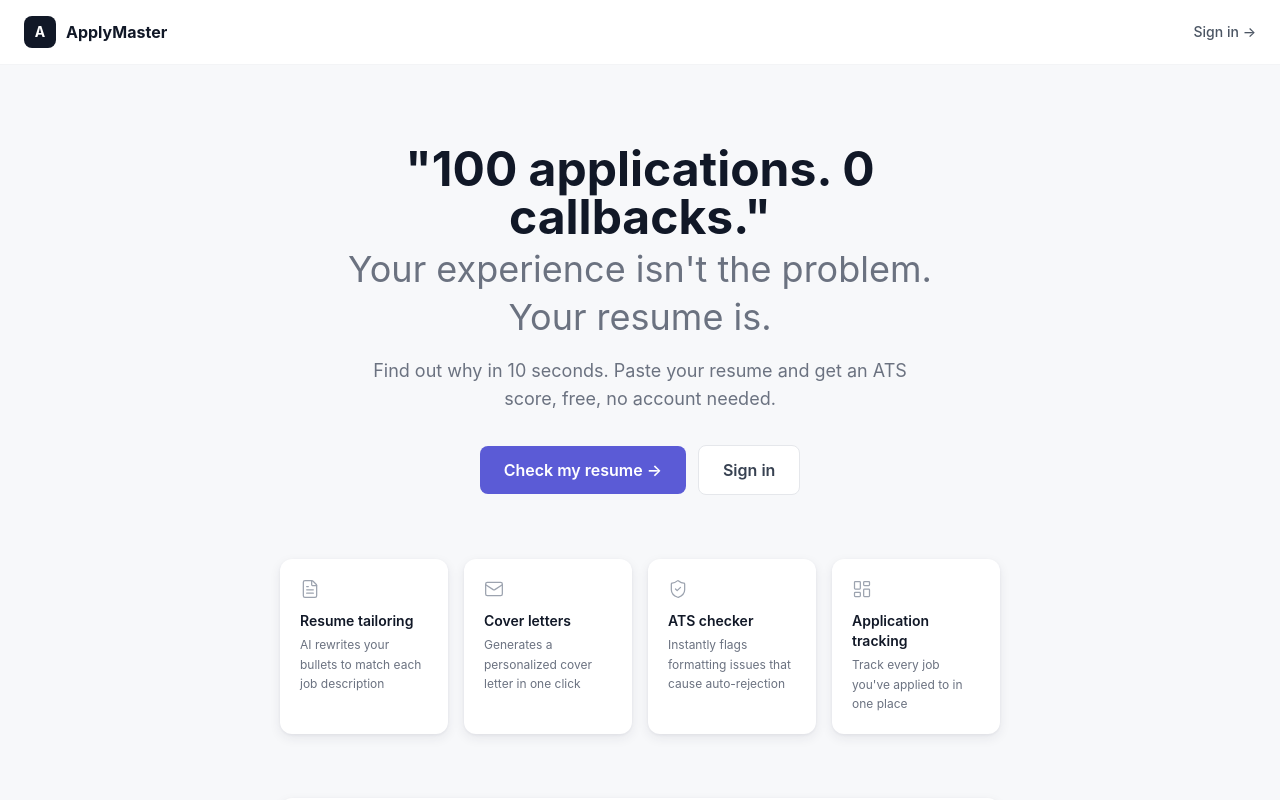
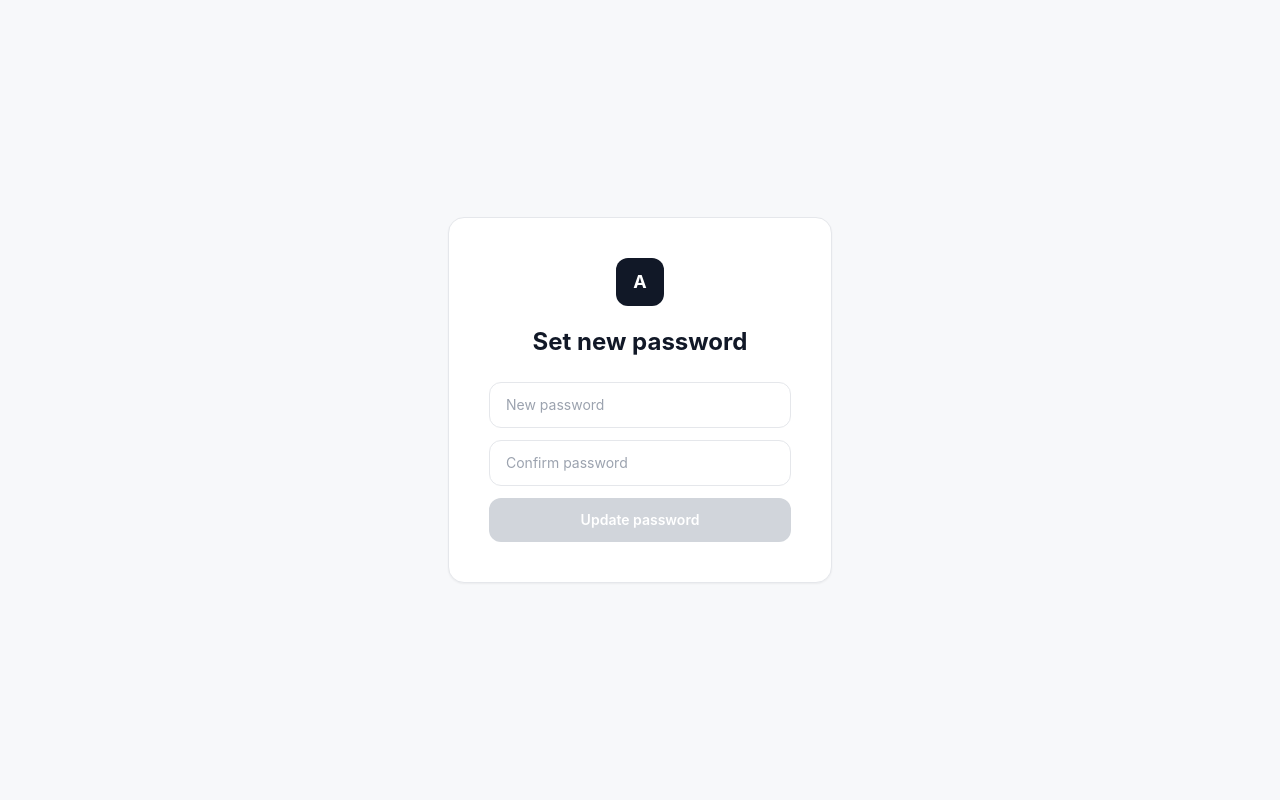
Before and after one commit to jiahn326/applymaster, a React (Vite) app: page /reset-password in a window 1280 px wide. Before the commit this address led to /. Shown: the top 800 px of the page. Built offline with nearby package versions, Linux system fonts and the light colour scheme; no server answers.

Commit message:
Add forgot password / reset password flow
Co-Authored-By: Claude Sonnet 4.6 <noreply@anthropic.com>

```diff
--- a/src/App.tsx
+++ b/src/App.tsx
@@ -4,6 +4,7 @@ import UploadResumePage from './pages/UploadResumePage'
 import ApplicationDetailPage from './pages/ApplicationDetailPage'
 import LandingPage from './pages/LandingPage'
 import LoginPage from './pages/LoginPage'
+import ResetPasswordPage from './pages/ResetPasswordPage'
 import { ErrorBoundary } from './components/ErrorBoundary'
 import { useAuth } from './hooks/useAuth'
 
@@ -41,6 +42,7 @@ export default function App() {
           <Route path="/dashboard" element={<AuthGuard><DashboardPage /></AuthGuard>} />
           <Route path="/resume/upload" element={<AuthGuard><UploadResumePage /></AuthGuard>} />
           <Route path="/applications/:id" element={<AuthGuard><ErrorBoundary><ApplicationDetailPage /></ErrorBoundary></AuthGuard>} />
+          <Route path="/reset-password" element={<ResetPasswordPage />} />
           <Route path="*" element={<Navigate to="/" replace />} />
         </Routes>
       </BrowserRouter>
--- a/src/pages/LoginPage.tsx
+++ b/src/pages/LoginPage.tsx
@@ -1,5 +1,7 @@
 import { useState } from 'react'
 import { supabase } from '../lib/supabase'
+
+type Mode = 'signin' | 'signup' | 'forgot'
 
 const DEV_EMAIL = import.meta.env.VITE_DEV_TEST_EMAIL as string | undefined
 const DEV_PASSWORD = import.meta.env.VITE_DEV_TEST_PASSWORD as string | undefined
@@ -7,7 +9,7 @@ const DEV_PASSWORD = import.meta.env.VITE_DEV_TEST_PASSWORD as string | undefine
 export default function LoginPage() {
   const [email, setEmail] = useState('')
   const [password, setPassword] = useState('')
-  const [mode, setMode] = useState<'signin' | 'signup'>('signin')
+  const [mode, setMode] = useState<Mode>('signin')
   const [loading, setLoading] = useState(false)
   const [error, setError] = useState<string | null>(null)
   const [sent, setSent] = useState(false)
@@ -18,7 +20,13 @@ export default function LoginPage() {
     setLoading(true)
     setError(null)
 
-    if (mode === 'signin') {
+    if (mode === 'forgot') {
+      const { error } = await supabase.auth.resetPasswordForEmail(email, {
+        redirectTo: `${window.location.origin}/reset-password`,
+      })
+      if (error) setError(error.message)
+      else setSent(true)
+    } else if (mode === 'signin') {
       const { error } = await supabase.auth.signInWithPassword({ email, password })
       if (error) setError(error.message)
     } else {
@@ -48,11 +56,38 @@ export default function LoginPage() {
           <div className="space-y-3">
             <div className="text-4xl">📬</div>
             <p className="font-semibold text-gray-900">Check your email</p>
-            <p className="text-gray-500 text-sm">We sent a confirmation link to <span className="font-medium text-gray-700">{email}</span>.</p>
+            <p className="text-gray-500 text-sm">
+              {mode === 'forgot'
+                ? <>We sent a password reset link to <span className="font-medium text-gray-700">{email}</span>.</>
+                : <>We sent a confirmation link to <span className="font-medium text-gray-700">{email}</span>.</>}
+            </p>
             <button onClick={() => { setSent(false); setMode('signin') }} className="text-xs text-gray-400 hover:text-gray-600 transition-colors mt-2">
               Back to sign in
             </button>
           </div>
+        ) : mode === 'forgot' ? (
+          <form onSubmit={handleSubmit} className="space-y-3">
+            <p className="text-gray-500 text-sm mb-2">Enter your email and we'll send a reset link.</p>
+            <input
+              type="email"
+              value={email}
+              onChange={e => setEmail(e.target.value)}
+              placeholder="Email"
+              required
+              className="w-full border border-gray-200 rounded-xl px-4 py-3 text-sm focus:outline-none focus:ring-2 focus:ring-gray-900"
+            />
+            {error && <p className="text-red-500 text-xs">{error}</p>}
+            <button
+              type="submit"
+              disabled={loading || !email}
+              className="w-full bg-gray-900 hover:bg-gray-700 disabled:bg-gray-300 text-white font-semibold py-3 rounded-xl transition-colors text-sm"
+            >
+              {loading ? '...' : 'Send reset link'}
+            </button>
+            <button type="button" onClick={() => { setMode('signin'); setError(null) }} className="text-xs text-gray-400 hover:text-gray-600 transition-colors">
+              Back to sign in
+            </button>
+          </form>
         ) : (
           <form onSubmit={handleSubmit} className="space-y-3">
             <input
@@ -79,8 +114,12 @@ export default function LoginPage() {
             >
               {loading ? '...' : mode === 'signin' ? 'Sign in' : 'Create account'}
             </button>
-            <p className="text-xs text-gray-400">
-              {mode === 'signin' ? "Don't have an account?" : 'Already have an account?'}{' '}
+            <div className="flex justify-between text-xs text-gray-400">
+              <button type="button" onClick={() => { setMode('forgot'); setError(null) }} className="hover:text-gray-600 transition-colors">
+                Forgot password?
+              </button>
+              <span>
+                {mode === 'signin' ? "No account?" : 'Have an account?'}{' '}
                 <button
                   type="button"
                   onClick={() => { setMode(mode === 'signin' ? 'signup' : 'signin'); setError(null) }}
@@ -88,7 +127,8 @@ export default function LoginPage() {
                 >
                   {mode === 'signin' ? 'Sign up' : 'Sign in'}
                 </button>
-            </p>
+              </span>
+            </div>
           </form>
         )}
 
--- /dev/null
+++ b/src/pages/ResetPasswordPage.tsx
@@ -0,0 +1,73 @@
+import { useState } from 'react'
+import { supabase } from '../lib/supabase'
+import { useNavigate } from 'react-router-dom'
+
+export default function ResetPasswordPage() {
+  const [password, setPassword] = useState('')
+  const [confirm, setConfirm] = useState('')
+  const [loading, setLoading] = useState(false)
+  const [error, setError] = useState<string | null>(null)
+  const [done, setDone] = useState(false)
+  const navigate = useNavigate()
+
+  async function handleSubmit(e: React.FormEvent) {
+    e.preventDefault()
+    if (password !== confirm) { setError('Passwords do not match'); return }
+    if (password.length < 6) { setError('Password must be at least 6 characters'); return }
+    setLoading(true)
+    setError(null)
+    const { error } = await supabase.auth.updateUser({ password })
+    if (error) { setError(error.message); setLoading(false) }
+    else setDone(true)
+  }
+
+  return (
+    <div className="min-h-screen bg-[#F7F8FA] flex items-center justify-center px-6">
+      <div className="bg-white rounded-2xl border border-gray-200 shadow-sm p-10 w-full max-w-sm text-center">
+        <div className="w-12 h-12 bg-gray-900 rounded-xl flex items-center justify-center mx-auto mb-5">
+          <span className="text-white font-bold text-lg">A</span>
+        </div>
+        <h1 className="text-2xl font-bold text-gray-900 mb-2">Set new password</h1>
+
+        {done ? (
+          <div className="space-y-3 mt-4">
+            <p className="text-gray-600 text-sm">Password updated successfully.</p>
+            <button
+              onClick={() => navigate('/dashboard')}
+              className="w-full bg-gray-900 hover:bg-gray-700 text-white font-semibold py-3 rounded-xl transition-colors text-sm"
+            >
+              Go to dashboard
+            </button>
+          </div>
+        ) : (
+          <form onSubmit={handleSubmit} className="space-y-3 mt-6">
+            <input
+              type="password"
+              value={password}
+              onChange={e => setPassword(e.target.value)}
+              placeholder="New password"
+              required
+              className="w-full border border-gray-200 rounded-xl px-4 py-3 text-sm focus:outline-none focus:ring-2 focus:ring-gray-900"
+            />
+            <input
+              type="password"
+              value={confirm}
+              onChange={e => setConfirm(e.target.value)}
+              placeholder="Confirm password"
+              required
+              className="w-full border border-gray-200 rounded-xl px-4 py-3 text-sm focus:outline-none focus:ring-2 focus:ring-gray-900"
+            />
+            {error && <p className="text-red-500 text-xs">{error}</p>}
+            <button
+              type="submit"
+              disabled={loading || !password || !confirm}
+              className="w-full bg-gray-900 hover:bg-gray-700 disabled:bg-gray-300 text-white font-semibold py-3 rounded-xl transition-colors text-sm"
+            >
+              {loading ? '...' : 'Update password'}
+            </button>
+          </form>
+        )}
+      </div>
+    </div>
+  )
+}
```
Lines whose indentation alone changed are shown as unchanged.
